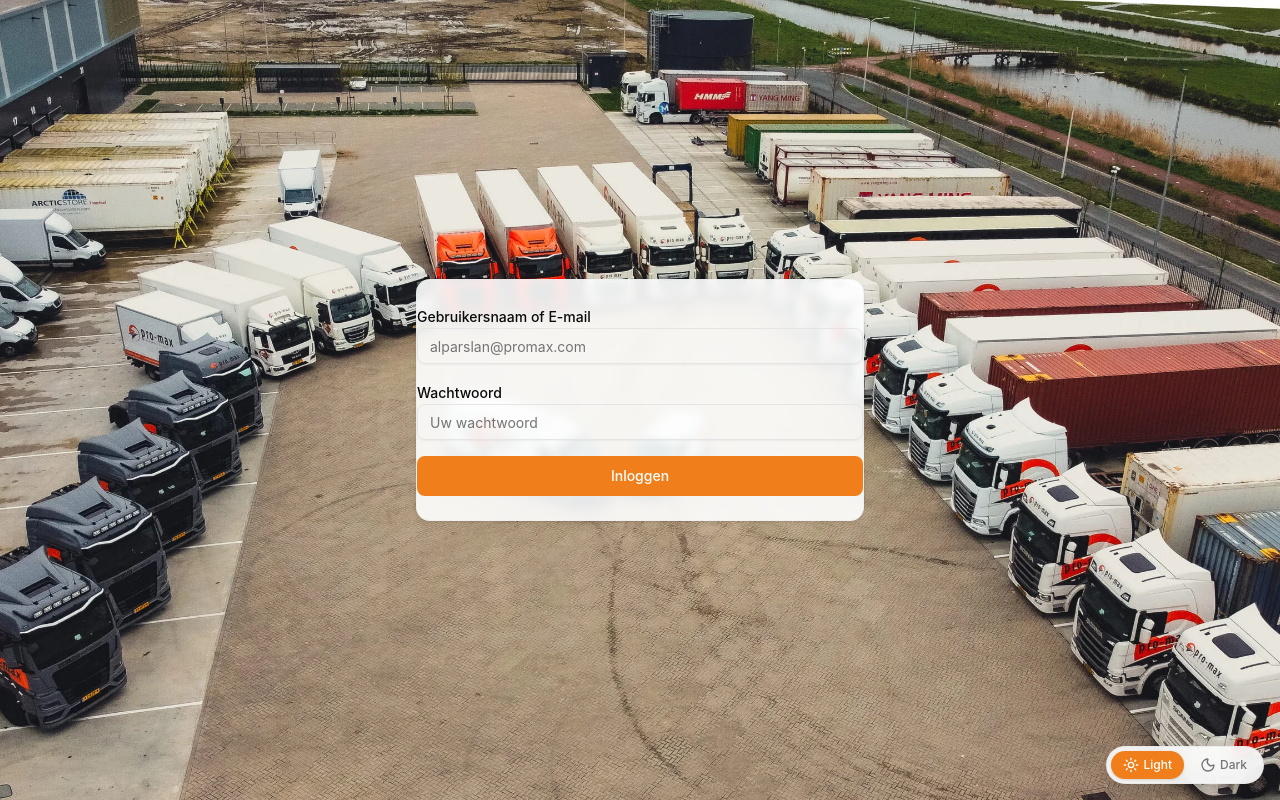
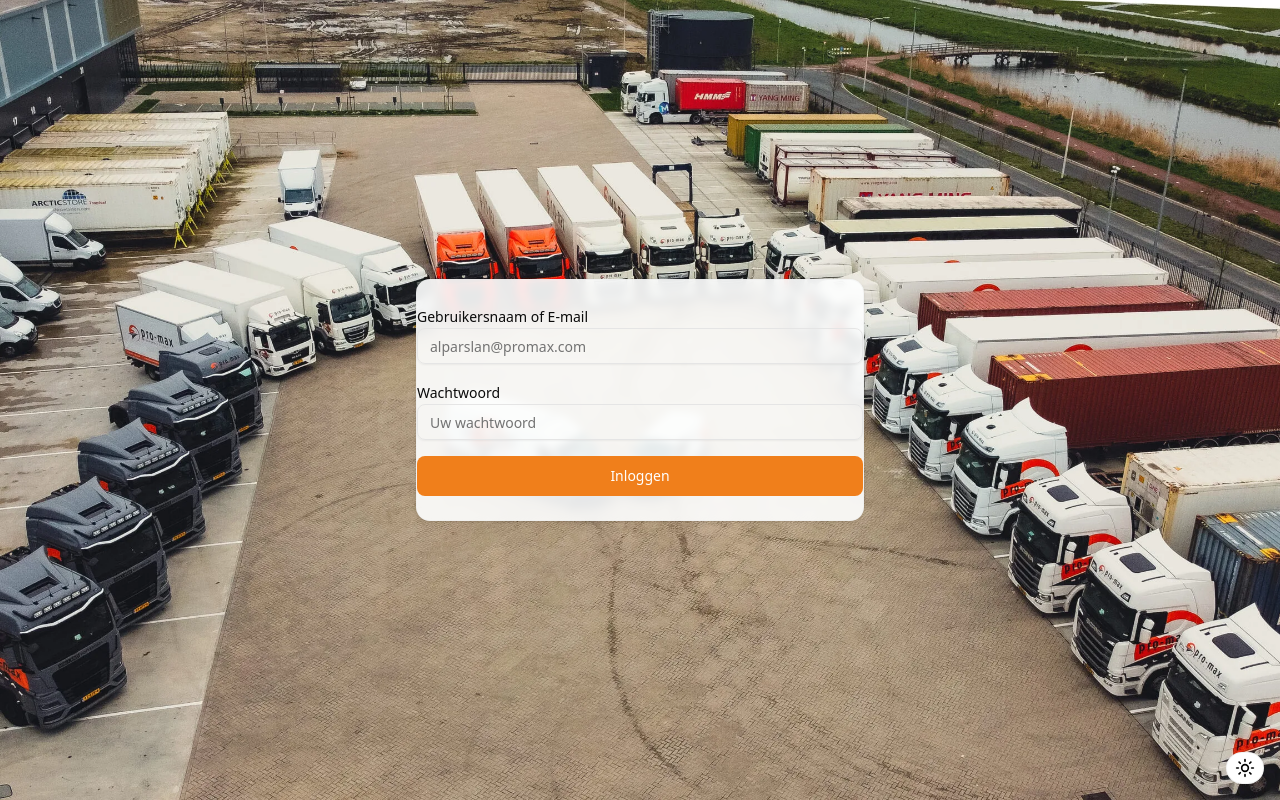
Before and after one commit to AxelMrak/promax-migration, a Next.js app: page /login in a window 1280 px wide. Built offline with nearby package versions, Linux system fonts and the light colour scheme; no server answers.

Commit message:
fix dark mode

```diff
--- a/components/ui/ThemeSwitcher.tsx
+++ b/components/ui/ThemeSwitcher.tsx
@@ -2,44 +2,25 @@
 
 import { useTheme } from "next-themes";
 import { Moon, Sun } from "lucide-react";
-
-import { cn } from "@/lib/ui";
-
-const OPTIONS = [
-  { value: "light", label: "Light", Icon: Sun },
-  { value: "dark", label: "Dark", Icon: Moon },
-] as const;
+import { Button } from "@/components/ui/Button";
 
 export function ThemeSwitcher() {
-  const { resolvedTheme, setTheme } = useTheme();
-  const activeTheme = (resolvedTheme ?? "light") as "light" | "dark";
+  const { theme, setTheme } = useTheme();
+
+  const handleChangeTheme = () => {
+    setTheme(theme === "light" ? "dark" : "light");
+  };
 
   return (
-    <div className="fixed bottom-4 right-4 z-50">
-      <div className="flex items-center gap-1 rounded-full border border-border/60 bg-card/90 p-1 shadow-lg backdrop-blur">
-        {OPTIONS.map(({ value, label, Icon }) => {
-          const isActive = activeTheme === value;
-
-          return (
-            <button
-              key={value}
-              type="button"
-              aria-pressed={isActive}
-              aria-label={`Activate ${label.toLowerCase()} theme`}
-              onClick={() => setTheme(value)}
-              className={cn(
-                "flex items-center gap-1 rounded-full px-3 py-1.5 text-xs font-medium transition-colors",
-                isActive
-                  ? "bg-primary text-primary-foreground shadow-sm"
-                  : "text-muted-foreground hover:text-foreground",
-              )}
-            >
-              <Icon className="size-4" />
-              <span className="hidden md:inline">{label}</span>
-            </button>
-          );
-        })}
-      </div>
-    </div>
+    <Button
+      variant="ghost"
+      size="sm"
+      aria-label="Toggle theme"
+      className="rounded-full fixed bottom-2 right-2 md:bottom-4 md:right-4  bg-background transition-all  border border-border/50 p-2 hover:opacity-80 z-50"
+      onClick={handleChangeTheme}
+    >
+      <Sun className="size-5 dark:hidden" />
+      <Moon className="hidden size-5 dark:block" />
+    </Button>
   );
 }
--- a/styles/globals.css
+++ b/styles/globals.css
@@ -111,7 +111,9 @@
 }
 
 @theme inline {
-  --font-sans: "Inter", "Inter Fallback";
+  --font-sans:
+    var(--font-geist-sans), "Geist", "Inter", "Inter Fallback",
+    -apple-system, BlinkMacSystemFont, "Segoe UI", sans-serif;
   --font-mono:
     var(--font-geist-mono), "Geist Mono", "JetBrains Mono", "ui-monospace",
     "SFMono-Regular", "SF Mono", "Menlo", "Consolas", "Liberation Mono",
@@ -169,6 +171,7 @@
 body {
   background-color: hsl(var(--color-background));
   color: hsl(var(--color-foreground));
+  font-family: var(--font-sans);
   font-feature-settings:
     "rlig" 1,
     "calt" 1;
```
